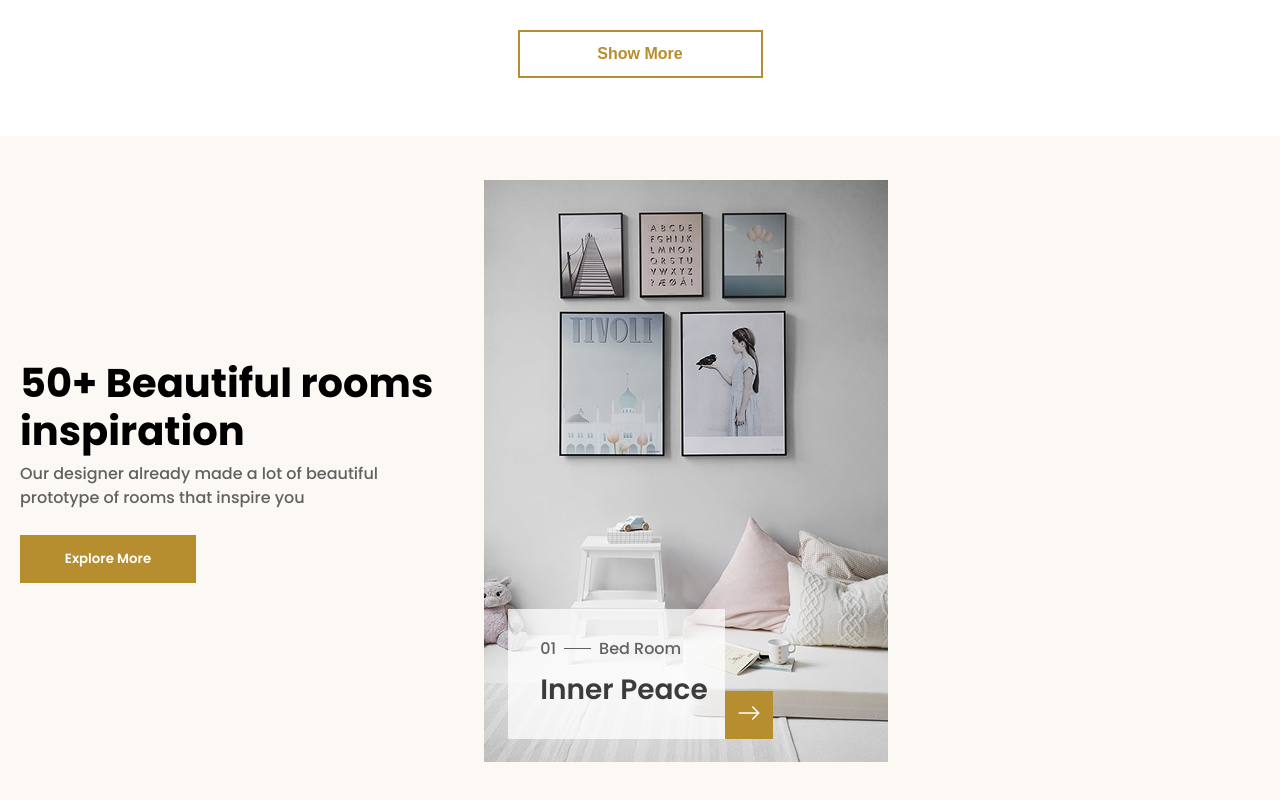
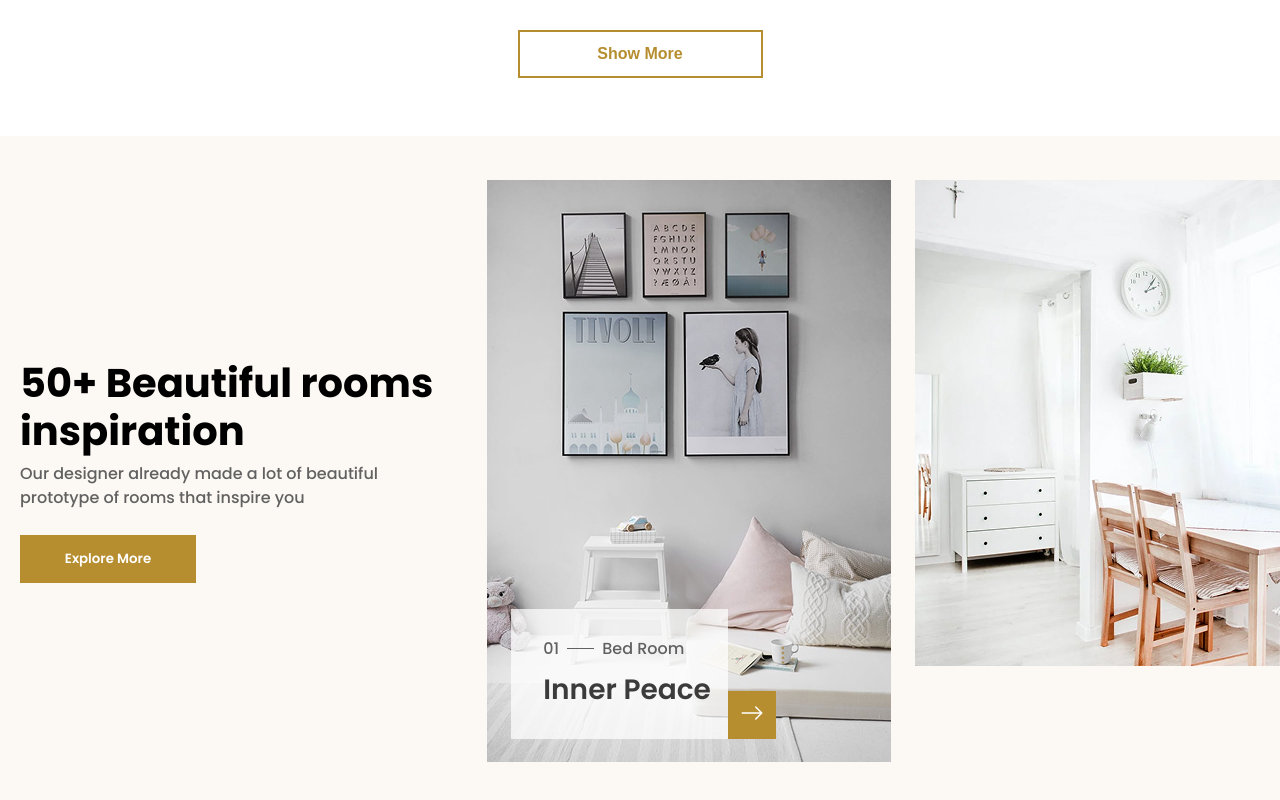
Before and after one commit to Hannalysis/furniture-site-implementation, a React (Vite) app: page / in a window 1280 px wide. Shown: the part 2618-3418 px from the top of the page. Built offline with nearby package versions, Linux system fonts and the light colour scheme.

Commit message:
styling: Adjustments to allow carousel container to exceed boundaries

```diff
--- a/src/pages/Home/Inspirations/Inspirations.module.css
+++ b/src/pages/Home/Inspirations/Inspirations.module.css
@@ -11,6 +11,7 @@
     height: 670px;
     display: flex;
     align-items: center;
+    gap: 24px;
 }
 
 .inspirationsHeaderContainer {
@@ -44,7 +45,7 @@
 }
 
 .inspirationsRoomCardContainer {
-    margin-left: 42px;
+    margin-left: 24px;
     position: relative;
 }
 
@@ -113,7 +114,8 @@
 }
 
 .inspirationsCarousel {
-
+    overflow: hidden;
+    margin-right: -100px;
 }
 
 @media (min-width: 1024px) {
--- a/src/pages/Home/Inspirations/Inspirations.tsx
+++ b/src/pages/Home/Inspirations/Inspirations.tsx
@@ -1,12 +1,18 @@
 import { Typography } from "../../../components/@ui/Typography/Typography";
 import classes from "./Inspirations.module.css"
 import layoutClasses from "../../../Layout/Layout.module.css"
+import Carousel from "../../../components/Carousel/Carousel";
 
 import { BsArrowRight } from "react-icons/bs";
-// import { PiArrowRightThin } from "react-icons/pi";
 
 import imgInspirationsInnerPeace from "../../../assets/home/inspiration/img-inspiration-bed-room-inner-peace.jpg"
+import imgInspirationsDiningRoom from "../../../assets/home/inspiration/img-inspiration-dining-room.jpg"
+import imgInspirationsEndTable from "../../../assets/home/inspiration/img-inspiration-end-table.jpg"
 
+const images = [
+    imgInspirationsDiningRoom,
+    imgInspirationsEndTable
+];
 
 export const Inspirations = () => (
     <section className={`${classes.inspirations}`}>
@@ -38,7 +44,9 @@ export const Inspirations = () => (
                         </div>
                     </div>
                 </div>
-                <div className={classes.inspirationsCarousel}></div>
+                <div className={classes.inspirationsCarousel}>
+                    <Carousel images={images} />
+                </div>
         </div>
     </section>
 );
```
